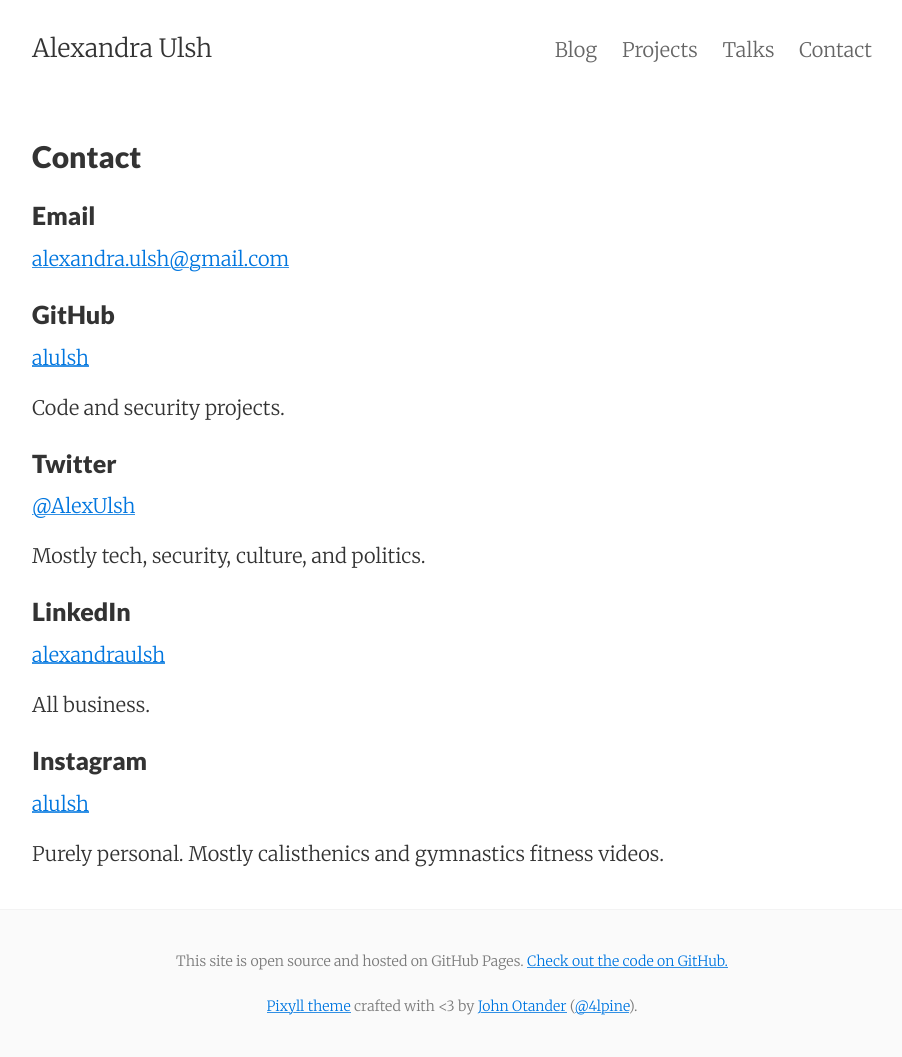
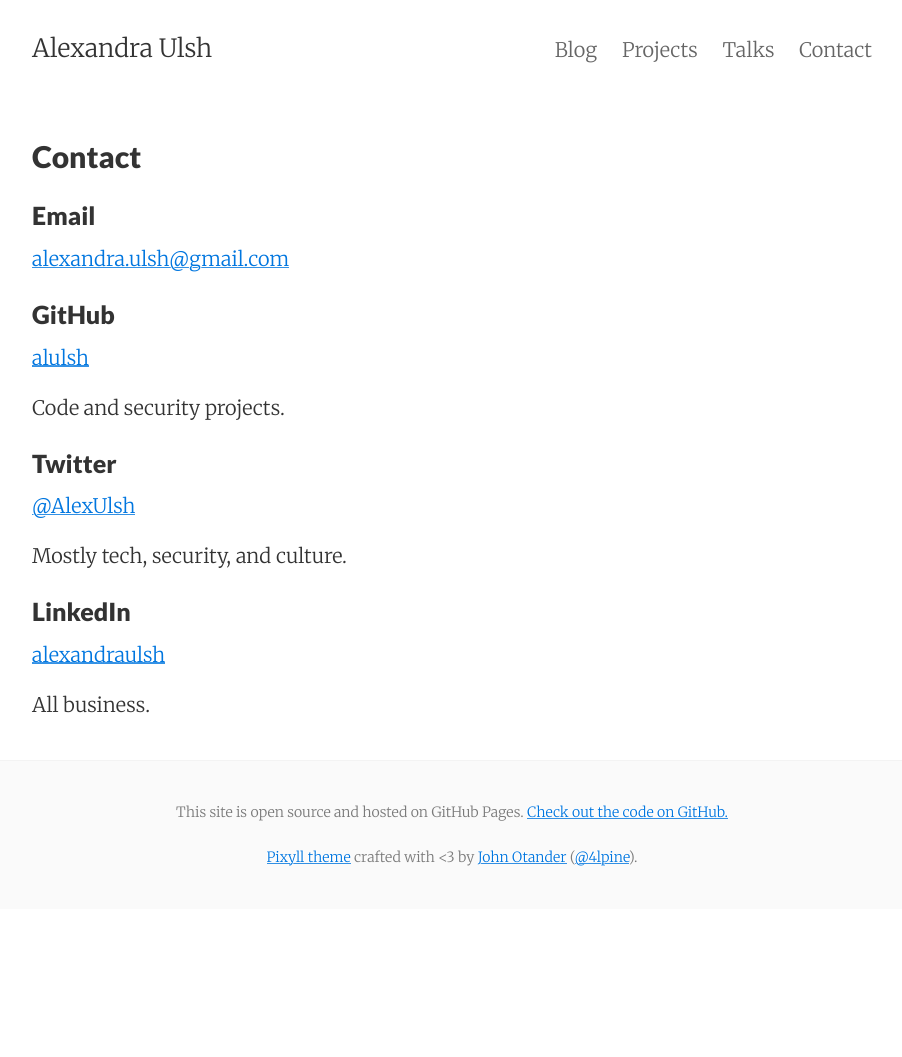
Before and after one commit to alulsh/alulsh.github.io, a Jekyll site: the page built from contact.md, in a window 1280 px wide. Shown: the whole page, without its empty margins (188-1090 px from the left). Built offline with Jekyll 4.4.1, drawn with Linux system fonts in a browser that asks for light colours; after the commit the page ends 909 px from its top, so only the background shows below that.

Commit message:
Updates contact.md

```diff
--- a/contact.md
+++ b/contact.md
@@ -19,16 +19,10 @@ Code and security projects.
 
 [@AlexUlsh](https://twitter.com/AlexUlsh)
 
-Mostly tech, security, culture, and politics.
+Mostly tech, security, and culture.
 
 ### LinkedIn
 
 [alexandraulsh](https://www.linkedin.com/in/alexandraulsh/)
 
 All business.
-
-### Instagram
-
-[alulsh](https://www.instagram.com/alulsh/)
-
-Purely personal. Mostly calisthenics and gymnastics fitness videos.
```
